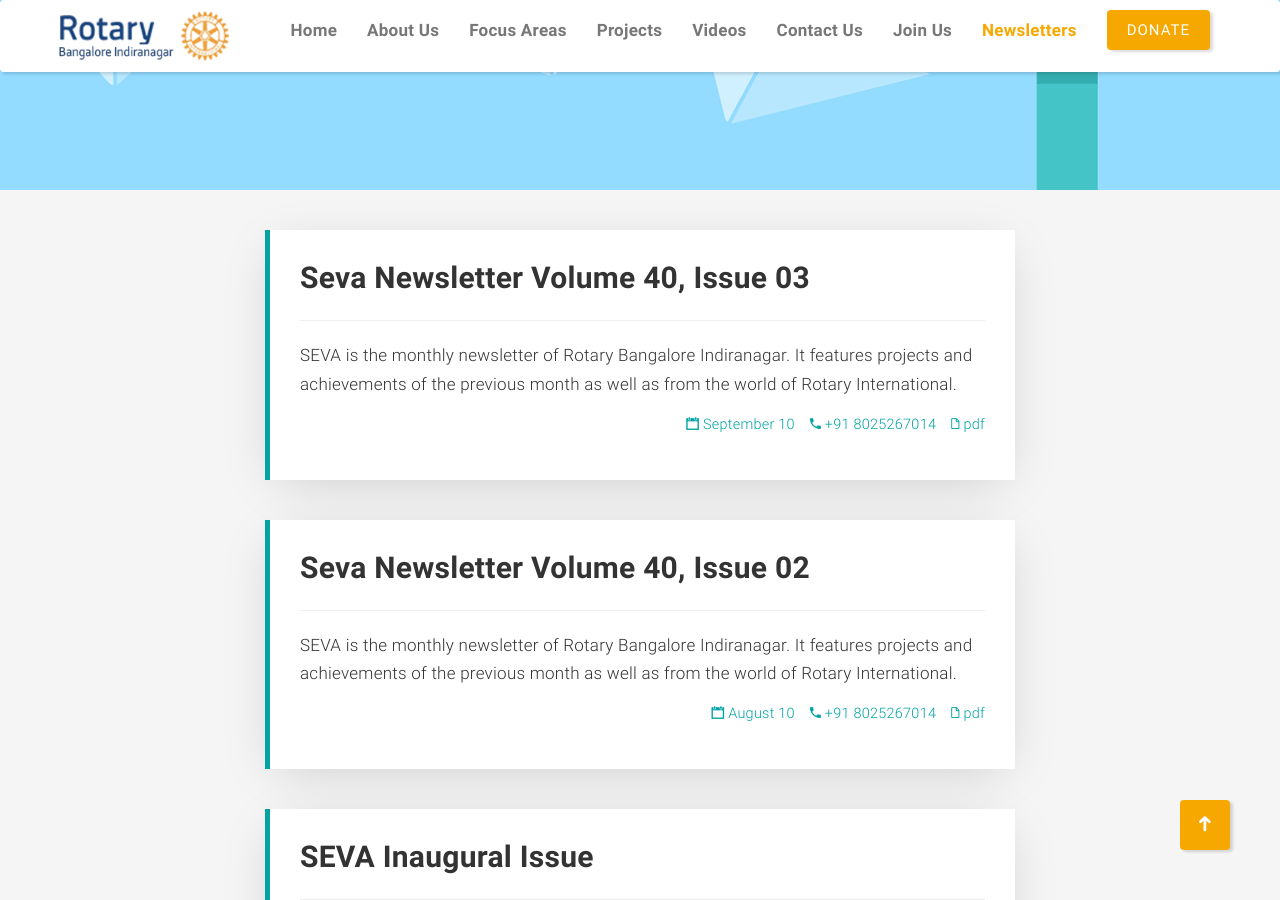
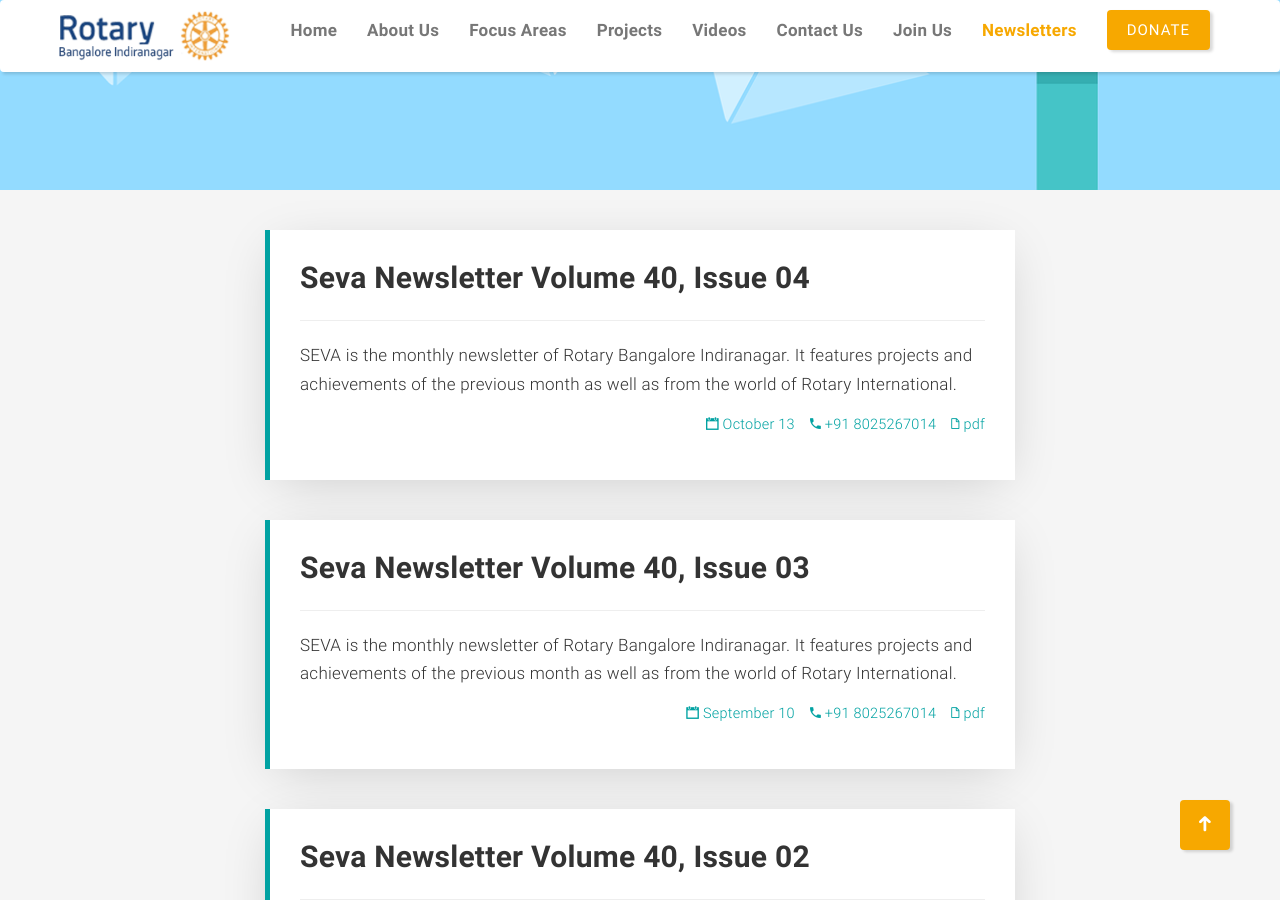
Before and after one commit to sharathdt/rtry, a Jekyll site: the page built from newsletters.html, in a window 1280 px wide and 900 px high, scrolled down 376 px. Built offline with Jekyll 4.4.1, drawn with Linux system fonts in a browser that asks for light colours; some web fonts are replaced.

Commit message:
add seva newsletter

```diff
--- a/_data/newsletters.yml
+++ b/_data/newsletters.yml
@@ -252,3 +252,10 @@
   contact: "+91 8025267014"
   id: sep-10
   pdf: SEVA-September-2020-Issue-3.pdf
+
+- title: Seva Newsletter Volume 40, Issue 04
+  description: "SEVA is the monthly newsletter of Rotary Bangalore Indiranagar. It features projects and achievements of the previous month as well as from the world of Rotary International."
+  date: October 13
+  contact: "+91 8025267014"
+  id: oct-13
+  pdf: SEVA-October-2020-Issue-4.pdf
```
Also changed, not shown: 1 other file.
